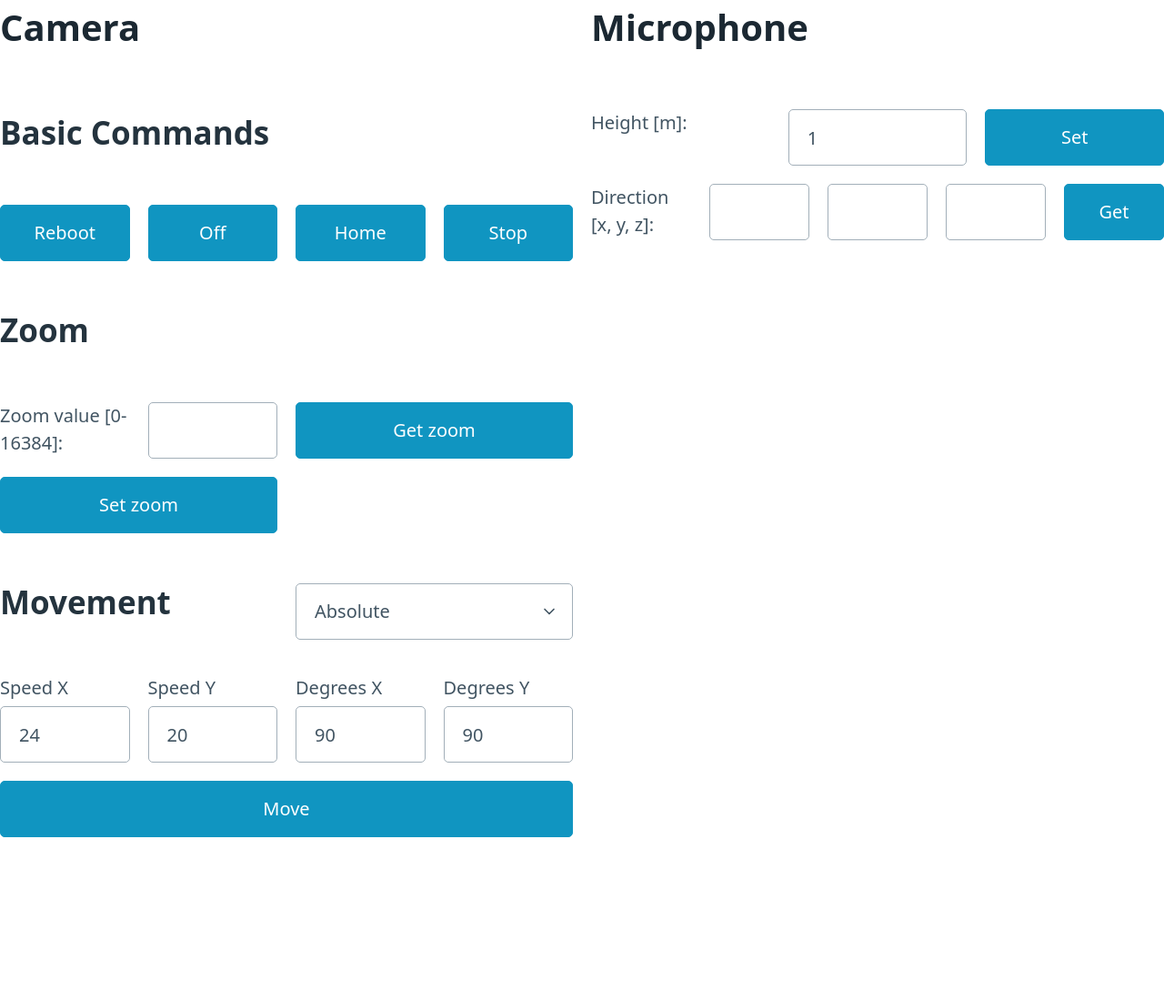
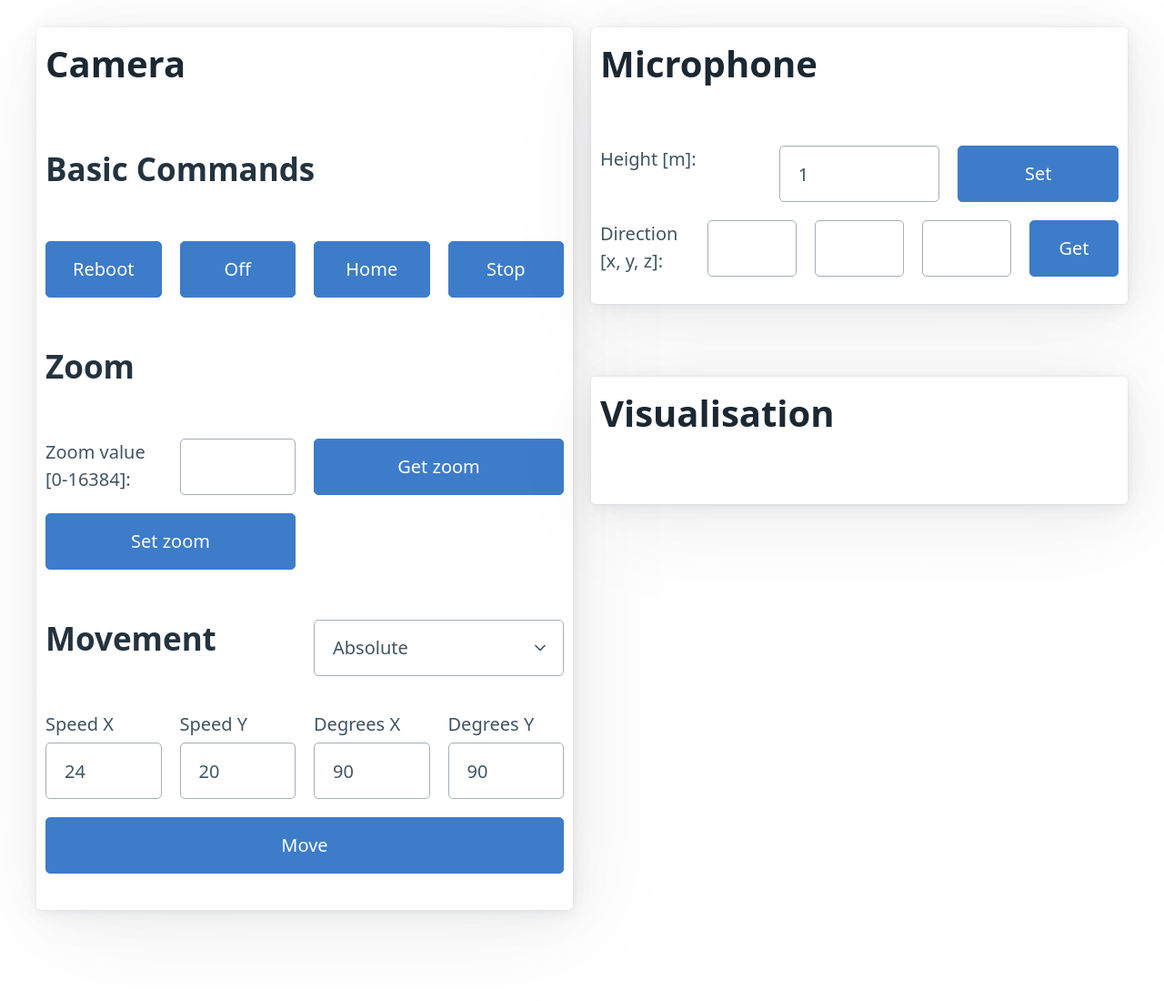
Before and after one commit to GloryFight3r/Avonic-Object-Tracking, a Flask app: page / in a window 1280 px wide. Shown: the whole page at 91% size. Before the commit the page ends 920 px from the top, so only its background shows below. Run offline with Flask 3, Linux system fonts and the light colour scheme.

Commit message:
feat: better css

```diff
--- /dev/null
+++ b/src/web_app/static/css/main.css
@@ -0,0 +1,14 @@
+:root {
+    --primary: #3d7cc9 !important;
+    margin-left: 1rem !important;
+    margin-right: 1rem !important;
+}
+
+main {
+    padding: 1rem !important;
+}
+
+article {
+    margin-top: 0.5rem !important;
+    padding: 0.5rem !important;
+}
--- a/src/web_app/templates/view.html
+++ b/src/web_app/templates/view.html
@@ -4,11 +4,12 @@
     <meta charset="UTF-8">
     <title>Avonic Camera Control</title>
     <link rel="stylesheet" href="{{ url_for('static', filename='css/pico.min.css') }}">
+    <link rel="stylesheet" href="{{ url_for('static', filename='css/main.css') }}">
     <script src="{{ url_for('static', filename='js/main.js') }}" defer></script>
 </head>
 <body>
-<div class="grid">
-<div id="cam" class="container">
+<main class="grid">
+<article id="cam" class="container">
     <h1>Camera</h1>
     <h2>Basic Commands</h2>
     <div class="grid">
@@ -35,10 +36,10 @@
                 <label for="zoom-value">Zoom value [0-16384]: </label>
                 <input type="number" name="zoom-value" id="zoom-value" min="0" max="16384">
             </div>
-            <button type="submit" class="btn btn-primary">Set zoom</button>
+            <button type="submit">Set zoom</button>
         </form>
         <form action="/camera/zoom/get" method="get" id="camera-zoom-get-form">
-            <button type="submit" class="btn btn-primary">Get zoom</button>
+            <button type="submit">Get zoom</button>
         </form>
     </div>
     <div class="grid">
@@ -98,9 +99,9 @@
         </div>
         <button type="submit">Move</button>
     </form>
-</div>
+</article>
 <div>
-    <div id="mic" class="container">
+    <article id="mic" class="container">
         <h1>Microphone</h1>
         <form action="/microphone/height/set" method="post" id="microphone-set-height-form" class="grid">
             <label for="microphone-height">Height [m]: </label>
@@ -114,9 +115,11 @@
             <input type="number" id="mic-direction-z" readonly>
             <button type="submit">Get</button>
         </form>
-    </div>
+    </article>
+    <article id="vis" class="container">
+        <h1>Visualisation</h1>
+    </article>
 </div>
-</div>
-
+</main>
 </body>
 </html>
```
